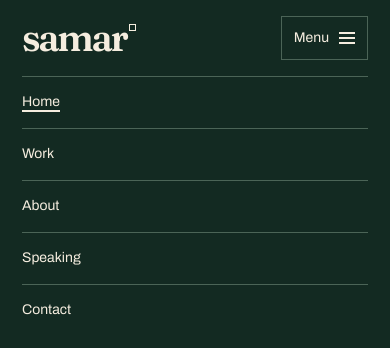
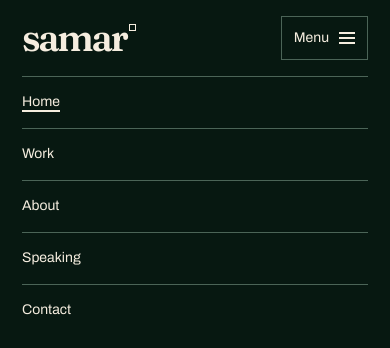
Before and after one commit to samardevraj/samardevraj.github.io, a plain HTML site: page index.html in a window 390 px wide. Both pictures are taken after a click on the button "Menu". Shown: the top 348 px of the page. Drawn offline with Linux system fonts and the light colour scheme.

Commit message:
fix(header): distinguish navigation from pine background
Signed-off-by: Theodore Siemens-Rhodes <theodore.siemens-rhodes@sap.com>

```diff
--- a/styles.css
+++ b/styles.css
@@ -1,5 +1,6 @@
 :root {
   --deep: #132A22;
+  --header-bg: #071811;
   --pine: #1F4034;
   --bone: #F5EDDF;
   --soft: #C7D3C7;
@@ -44,7 +45,7 @@ h1, h2, h3 { margin: 0; font-weight: 600; }
 .open-corner { --cut: clamp(28px, 4vw, 54px); clip-path: polygon(0 0, calc(100% - var(--cut)) 0, calc(100% - var(--cut)) var(--cut), 100% var(--cut), 100% 100%, 0 100%); }
 .skip-link { position: fixed; left: 20px; top: -90px; z-index: 100; background: var(--bone); color: var(--deep); padding: 12px 20px; }
 .skip-link:focus { top: 14px; outline-color: var(--deep); }
-.site-header { position: sticky; top: 0; z-index: 30; background: var(--deep); border-bottom: 1px solid var(--rule); }
+.site-header { position: sticky; top: 0; z-index: 30; background: var(--header-bg); border-bottom: 1px solid var(--rule); }
 .header-inner { position: relative; max-width: 1160px; padding: 18px clamp(22px, 5vw, 60px); margin: auto; display: flex; align-items: center; justify-content: space-between; gap: 30px; }
 .brand, .footer-brand { font: 600 38px/1 var(--serif); letter-spacing: -.06em; text-decoration: none; white-space: nowrap; }
 .site-nav { display: flex; align-items: center; gap: 30px; }
@@ -268,7 +269,7 @@ blockquote cite { display: block; font: 400 12px/1.6 var(--sans); color: var(--s
   .header-inner { flex-wrap: wrap; gap: 20px; padding-top: 16px; padding-bottom: 16px; }
   .site-nav { flex-basis: 100%; justify-content: space-between; gap: 12px; }
   html.js .menu-toggle { display: inline-flex; }
-  html.js .site-nav { position: absolute; top: 100%; left: 0; right: 0; padding: 0 22px; display: block; background: var(--deep); max-height: 0; opacity: 0; visibility: hidden; overflow: hidden; transition: max-height .22s ease, opacity .18s ease, visibility .22s; }
+  html.js .site-nav { position: absolute; top: 100%; left: 0; right: 0; padding: 0 22px; display: block; background: var(--header-bg); max-height: 0; opacity: 0; visibility: hidden; overflow: hidden; transition: max-height .22s ease, opacity .18s ease, visibility .22s; }
   html.js .site-nav.is-open { max-height: 320px; opacity: 1; visibility: visible; border-bottom: 1px solid var(--rule); padding-bottom: 16px; }
   html.js .site-nav a { display: flex; min-height: 52px; padding: 14px 0; border-top: 1px solid var(--rule); }
   .section { padding: 50px 0; }
```
